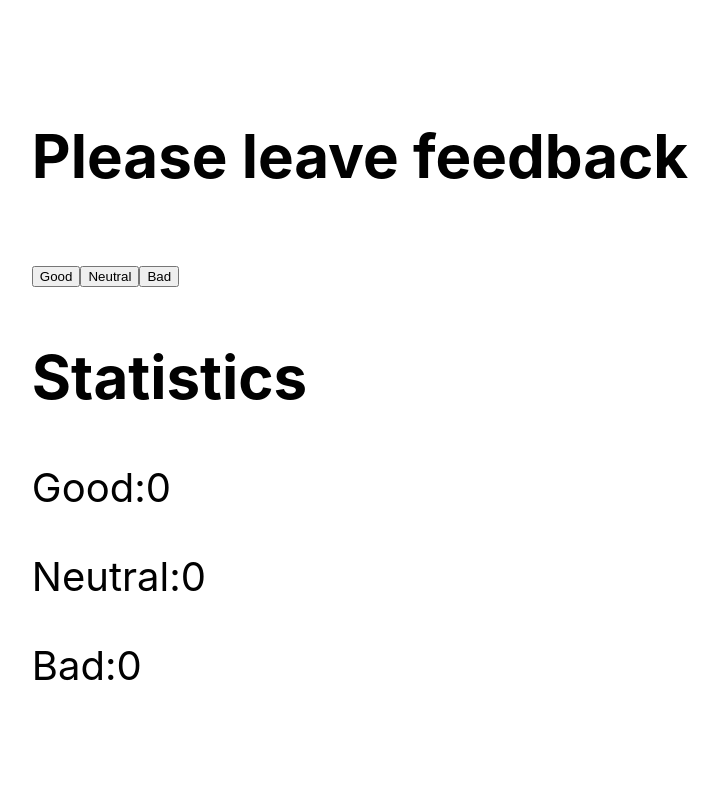
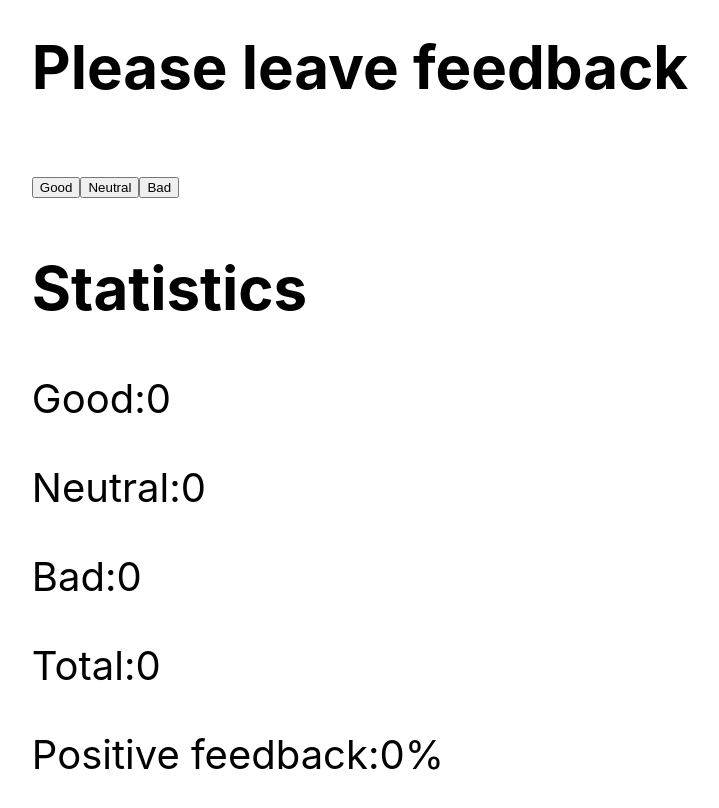
Before and after one commit to izaitseva/goit-react-hw-04-feedback, a React (Create React App) app: page / in a window 1280 px wide. Shown: the top 808 px of the page, without its empty margins (280-999 px from the left). Built offline with nearby package versions, Linux system fonts and the light colour scheme.

Commit message:
sum + percantage

```diff
--- a/src/components/Feedback.jsx
+++ b/src/components/Feedback.jsx
@@ -16,6 +16,7 @@ class Feedback extends React.Component {
         this.setState({
             good: currentCount
         });
+        this.countTotalFeedback()
     }
 
     handleNeutral = () => {
@@ -24,6 +25,7 @@ class Feedback extends React.Component {
         this.setState({
             neutral: currentCount
         });
+        this.countTotalFeedback()
     }
 
     handleBad = () => {
@@ -32,9 +34,23 @@ class Feedback extends React.Component {
         this.setState({
             bad: currentCount
         });
+        this.countTotalFeedback()
+    }
+
+    countTotalFeedback() {
+        return this.state.bad + this.state.neutral + this.state.good;
+    }
+
+    countPositiveFeedbackPercentage() {
+        let sum = this.countTotalFeedback();
+
+        return sum > 0 ? Math.round(this.state.good * 100 / sum) : 0;
     }
 
     render() {
+
+        let total = this.countTotalFeedback()
+        let percantage = this.countPositiveFeedbackPercentage()
 
         return (
             <div>
@@ -47,9 +63,10 @@ class Feedback extends React.Component {
                 <p>Good:{this.state.good}</p>
                 <p>Neutral:{this.state.neutral}</p>
                 <p>Bad:{this.state.bad}</p>
+                <p>Total:{total}</p>
+                <p>Positive feedback:{percantage}%</p>
             </div>
         )
     }
-
 }
 export default Feedback;
```
Lines whose indentation alone changed are shown as unchanged.
